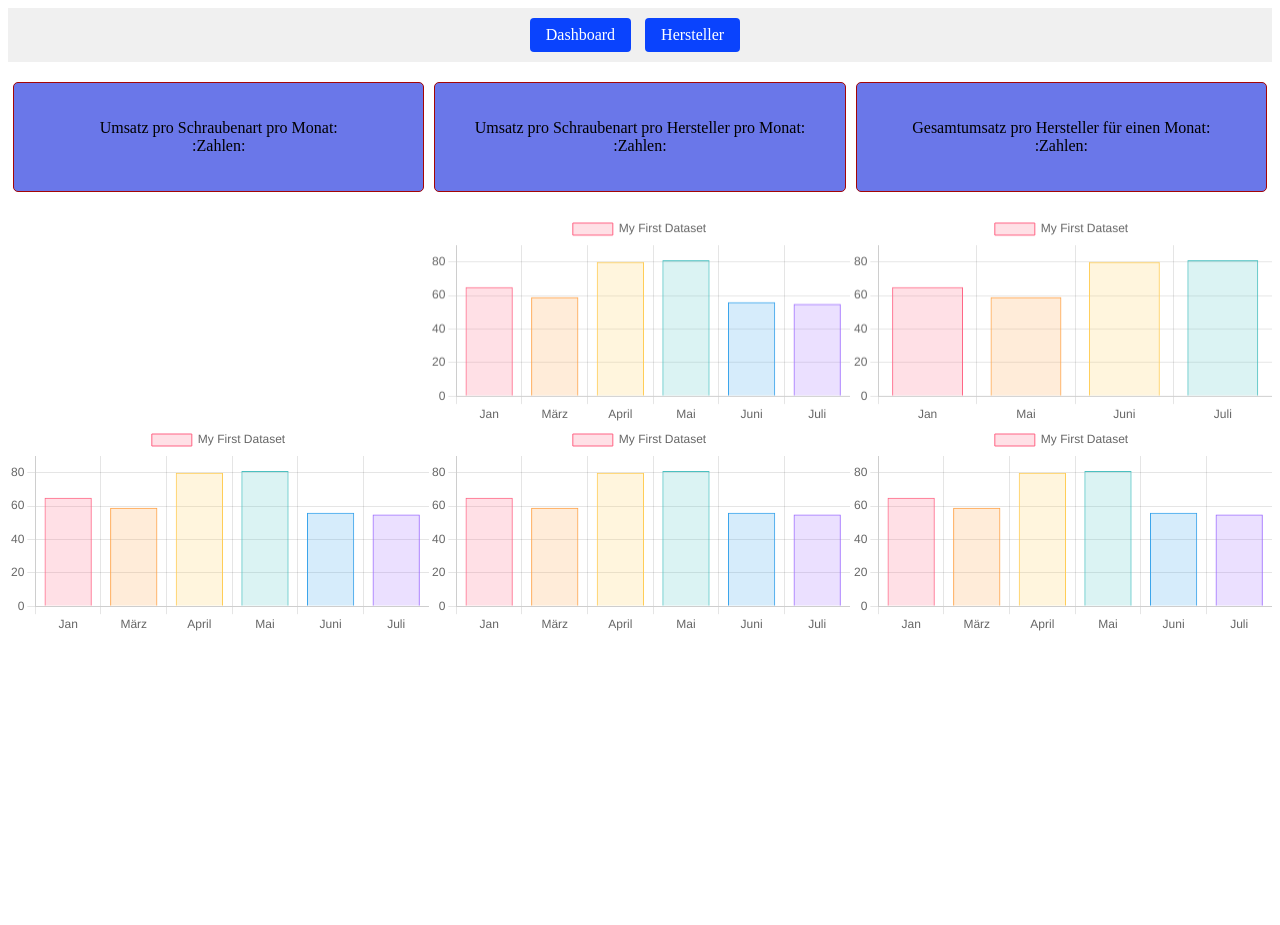
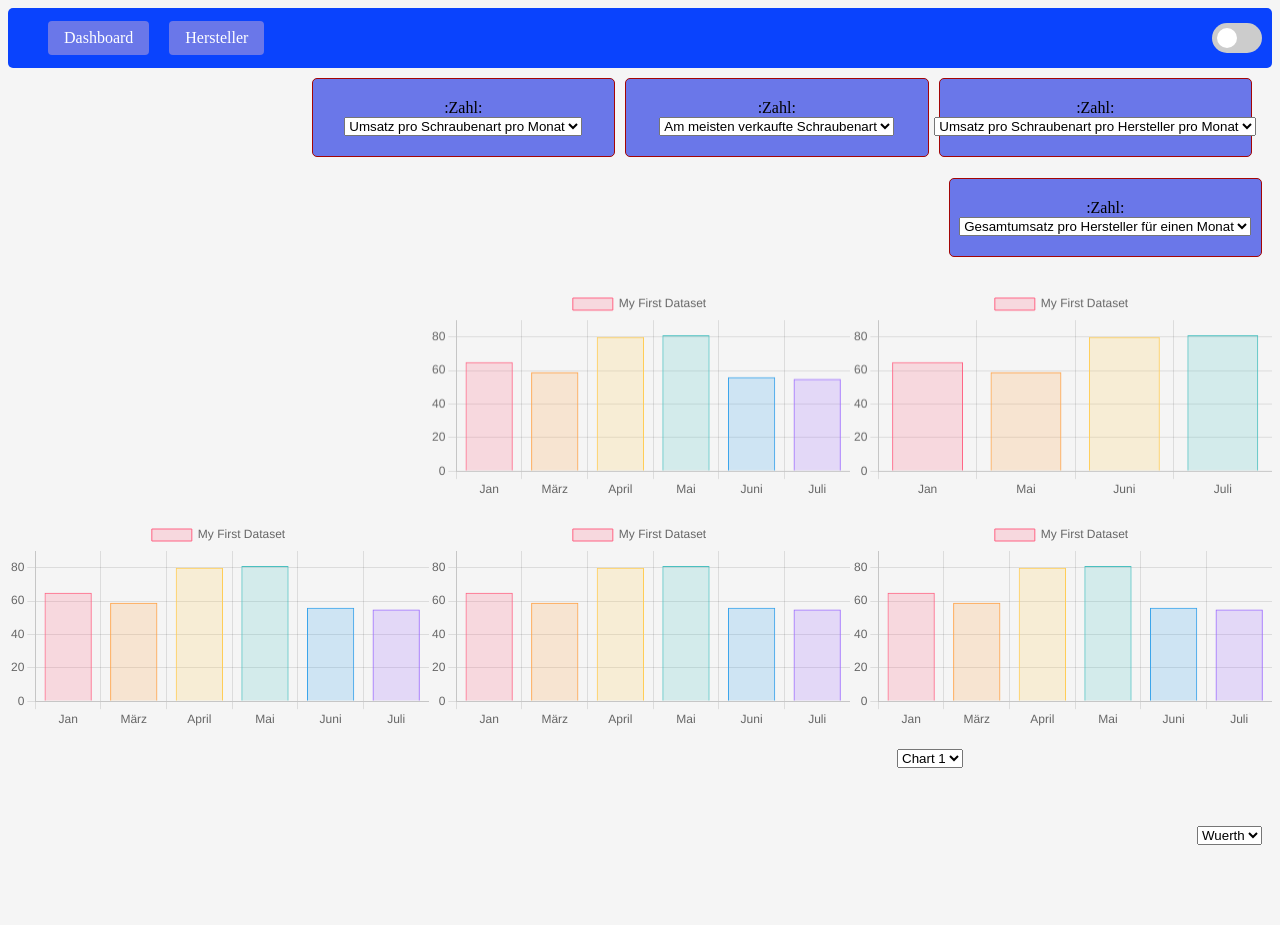
Before and after one commit to AndySchw/Verkaufsdaten-Dashboard, a website: page Verkaufsdaten-Dashboard Homepage/index.html in a window 1280 px wide. Before the commit the page ends 800 px from the top, so only its background shows below. Drawn offline with nearby package versions, Linux system fonts and the light colour scheme; a script that the page names is missing.

Commit message:
update 3.7.

```diff
--- a/Verkaufsdaten-Dashboard Homepage/index.html
+++ b/Verkaufsdaten-Dashboard Homepage/index.html
@@ -1,89 +1,61 @@
 <!doctype html>
 <html lang="en">
+
 <head>
   <title>Chart.js Techstarter Aufgabe</title>
-    <style>
-      .box1 {
-        flex-basis: calc(33.33% - 10px);
-        width: 33.33%;
-        padding: 20px;
-        box-sizing: border-box;
-        margin-bottom: 21px;
-        border: 1px solid #a30505;
-        border-radius: 5px;
-        text-align: center;
-        background-color: #6a77e9;
-      }
-      .container {
-        display: flex;
-        flex-wrap: wrap;
-        justify-content: center;
-      }
-      .menu {
-        background-color: #f0f0f0;
-        padding: 10px;
-        margin-bottom: 20px;
-      }
-      .box1:not(:last-child) {
-        margin-right: 10px;
-      }
+  <link rel="stylesheet" href="style.css">
+</head>
 
-      .menu ul {
-        list-style-type: none;
-        padding: 0;
-        margin: 0;
-      }
-
-      .menu ul li {
-        display: inline-block;
-        margin-right: 10px;
-      }
-
-      .menu ul li a {
-        display: inline-block;
-        padding: 8px 16px;
-        background-color: #0a43fd;
-        color: #ffffff;
-        text-decoration: none;
-        border-radius: 4px;
-        transition: background-color 0.3s ease;
-      }
-
-      .menu ul li a:hover {
-        background-color: #45a049;
-      }
-
-      .box {
-        display: flex;
-        flex-wrap: wrap;
-      }
-
-      .box > div {
-        width: 33.33%;
-      }
-    </style>
-  </head>
 <body>
-    <center>
+  <!-- Navigationsbar mit Darkmode Switch -->
   <div class="menu">
+    <nav>
       <ul>
         <li><a href="index.html">Dashboard</a></li>
         <li><a href="#">Hersteller</a></li>
       </ul>
+      <div class="switch-container">
+        <input type="checkbox" id="switch" />
+        <label for="switch"></label>
       </div>
-    </center>
-<!-- Neue Boxen oberhalb der Barcharts -->
+    </nav>
+  </div>
+
+  <!-- Oberer Bereich -->
+  <!-- output evtl nummerieren?! um die ausgaben besser zu organisieren -->
   <div class="container">
     <div class="box1">
-    <p>Umsatz pro Schraubenart pro Monat:<br>:Zahlen:</p>
+      <div id="output">:Zahl:</div>
+      <select onchange="updateOutput(this.value)">
+        <option value="umsatz_pro_schraubenart_pro_monat">Umsatz pro Schraubenart pro Monat</option>
+        <!-- weitere optionen im dropdown menü -->
+      </select>
     </div>
     <div class="box1">
-    <p>Umsatz pro Schraubenart pro Hersteller pro Monat:<br>:Zahlen:</p>
+      <div id="output">:Zahl:</div>
+      <select onchange="updateOutput(this.value)">
+        <option value="am_meisten_verkaufte_schraubenart">Am meisten verkaufte Schraubenart</option>
+        <!-- weitere optionen im dropdown menü -->
+      </select>
     </div>
     <div class="box1">
-    <p>Gesamtumsatz pro Hersteller für einen Monat:<br>:Zahlen:</p>
+      <div id="output">:Zahl:</div>
+      <select onchange="updateOutput(this.value)">
+        <option value="umsatz_pro_schraubenart_pro_hersteller_pro_monat">Umsatz pro Schraubenart pro Hersteller pro
+          Monat</option>
+        <!-- weitere optionen im dropdown menü -->
+      </select>
+    </div>
+    <div class="box1">
+      <div id="output">:Zahl:</div>
+      <select onchange="updateOutput(this.value)">
+        <option value="gesamtumsatz_pro_hersteller_pro_monat">Gesamtumsatz pro Hersteller für einen Monat</option>
+        <!-- weitere optionen im dropdown menü -->
+      </select>
     </div>
   </div>
+
+  <!-- Mittelteil -->
   <div class="box">
     <div>
       <canvas id="barchart"></canvas>
@@ -105,6 +77,30 @@
     </div>
   </div>
 
+  <!-- Unterer Bereich -->
+  <div class="container">
+    <div class="box_u_li">
+      <div>
+        <select onchange="updateChart(this)">
+          <option value="chart1">Chart 1</option>
+          <option value="chart2">Chart 2</option>
+        </select>
+      </div>
+      <div id="chartContainer">
+        <!-- Hier wird der ausgewählte Chart angezeigt -->
+        <canvas id="selectedChart"></canvas>
+      </div>
+    </div>
+    <div class="box_u_re">
+      <div>
+        <select onchange="updateManufacturer(this.value)">
+          <option value="Wuerth">Wuerth</option>
+          <option value="HECO">HECO</option>
+          <option value="SWG">SWG</option>
+        </select>
+      </div>
+    </div>
+  </div>
 
 
   <script src="https://cdn.jsdelivr.net/npm/chart.js"></script>
@@ -115,5 +111,8 @@
   <script src="barchart4.js"></script>
   <script src="barchart5.js"></script>
   <script src="barchart6.js"></script>
+  <script src="script.js"></script>
+
 </body>
+
 </html>
--- /dev/null
+++ b/Verkaufsdaten-Dashboard Homepage/script.js
@@ -0,0 +1,83 @@
+
+// Function zum Update der Ausgabe (div id="output")
+function updateOutput(value) {
+    // Durchführung der erforderlichen Logik auf der Grundlage des ausgewählten Wertes und Aktualisierung des entsprechenden output div
+    // als Beispiel:
+    const outputDiv = document.getElementById("output");
+    outputDiv.innerText = "Output for " + value;
+}
+
+// Funktion für den Darkmode Switch
+const switchToggle = document.getElementById("switch");
+
+const body = document.body;
+
+switchToggle.addEventListener("change", () => {
+
+  if (switchToggle.checked) {
+    body.classList.add("dark-mode");
+  } else {
+    body.classList.remove("dark-mode");
+  }
+});
+
+// Chart-Daten für barchart
+const barchartData = {
+    labels: ["Jan", "Feb", "Mar", "Apr", "May"],
+    datasets: [{
+      label: 'Dataset 1',
+      data: [10, 20, 30, 40, 50],
+      backgroundColor: 'rgba(255, 99, 132, 0.2)',
+      borderColor: 'rgb(255, 99, 132)',
+      borderWidth: 1
+    }]
+  };
+
+  // Chart-Daten für barchart2
+  const barchart2Data = {
+    labels: ["Jan", "Feb", "Mar", "Apr", "May"],
+    datasets: [{
+      label: 'Dataset 2',
+      data: [5, 15, 25, 35, 45],
+      backgroundColor: 'rgba(54, 162, 235, 0.2)',
+      borderColor: 'rgb(54, 162, 235)',
+      borderWidth: 1
+    }]
+  };
+
+  // Funktion zur Aktualisierung des ausgewählten Charts
+  function updateChart(selectElement) {
+    var chartId = selectElement.value;
+
+    var selectedChartCanvas = document.getElementById('selectedChart');
+    selectedChartCanvas.innerHTML = '';
+
+    // Überprüfet die ausgewählte Chart-ID und aktualisiert das Canvas entsprechend
+    if (chartId === 'barchart') {
+      selectedChartCanvas.innerHTML = '<canvas id="selectedChart"></canvas>';
+      new Chart(selectedChartCanvas.childNodes[0], {
+        type: 'line', // Ändert den Chart-Typ auf 'line'
+        data: barchartData,
+        options: {
+          scales: {
+            y: {
+              beginAtZero: true
+            }
+          }
+        }
+      });
+    } else if (chartId === 'barchart2') {
+      selectedChartCanvas.innerHTML = '<canvas id="selectedChart"></canvas>';
+      new Chart(selectedChartCanvas.childNodes[0], {
+        type: 'line', // Ändert den Chart-Typ auf 'line'
+        data: barchart2Data,
+        options: {
+          scales: {
+            y: {
+              beginAtZero: true
+            }
+          }
+        }
+      });
+    }
+  }
--- /dev/null
+++ b/Verkaufsdaten-Dashboard Homepage/style.css
@@ -0,0 +1,140 @@
+body {
+    background-color: #f5f5f5;
+}
+
+.box1 {
+    flex-basis: calc(25% - 10px);
+    width: 25%;
+    padding: 20px;
+    box-sizing: border-box;
+    margin-bottom: 21px;
+    border: 1px solid #a30505;
+    border-radius: 5px;
+    display: flex;
+    flex-direction: column;
+    justify-content: center;
+    align-items: center;
+    text-align: center;
+    background-color: #6a77e9;
+  }
+
+  .container {
+    display: flex;
+    flex-wrap: wrap;
+    justify-content: flex-end;
+    align-items: center;
+    margin-top: 10px;
+    margin-right: 10px;
+  }
+
+.box1:not(:last-child) {
+    margin-right: 10px;
+}
+
+.box {
+    display: flex;
+    flex-wrap: wrap;
+}
+
+.box>div {
+    width: 33.33%;
+    margin-top: 10px;
+    margin-bottom: 10px;
+}
+
+/* Anfang Navbar mit Darkmode Switch */
+nav {
+    display: flex;
+    justify-content: space-between;
+    align-items: center;
+    height: 60px;
+    background-color: #0a43fd;
+    border-radius: 5px;
+}
+
+ul {
+    display: flex;
+    list-style: none;
+}
+
+li + li {
+    margin-left: 20px;
+}
+
+ul li a {
+    display: inline-block;
+    padding: 8px 16px;
+    background-color: #6a77e9;
+    color: #ffffff;
+    text-decoration: none;
+    border-radius: 4px;
+    transition: background-color 0.3s ease;
+  }
+
+ul li a:hover {
+    background-color: #45a049;
+}
+
+a {
+    display: block;
+    text-decoration: none;
+    color: #333;
+}
+
+.switch-container {
+    position: relative;
+    margin-right: 10px;
+}
+
+.switch-container label {
+    position: absolute;
+    top: 50%;
+    right: 0px;
+    transform: translateY(-50%);
+    width: 50px;
+    height: 30px;
+    background-color: #ccc;
+    border-radius: 15px;
+    cursor: pointer;
+}
+
+.switch-container label:before {
+    content: "";
+    position: absolute;
+    top: 50%;
+    left: 5px;
+    transform: translateY(-50%);
+    width: 20px;
+    height: 20px;
+    background-color: #fff;
+    border-radius: 50%;
+    transition: all 0.3s;
+  }
+
+  input[type="checkbox"] {
+    display: none;
+  }
+
+  input[type="checkbox"]:checked + label {
+    background-color: #555;
+  }
+
+  input[type="checkbox"]:checked + label:before {
+    transform: translateX(20px) translateY(-50%);
+    background-color: #000;
+  }
+
+  .dark-mode {
+    background-color: #222;
+    color: #fff;
+  }
+
+  .dark-mode nav {
+    background-color: #0a43fd;
+    color: #fff;
+  }
+
+  .dark-mode a {
+    color: #fff;
+  }
+  /* Ende Navbar mit Darkmode Switch */
```
Lines whose indentation alone changed are shown as unchanged.
